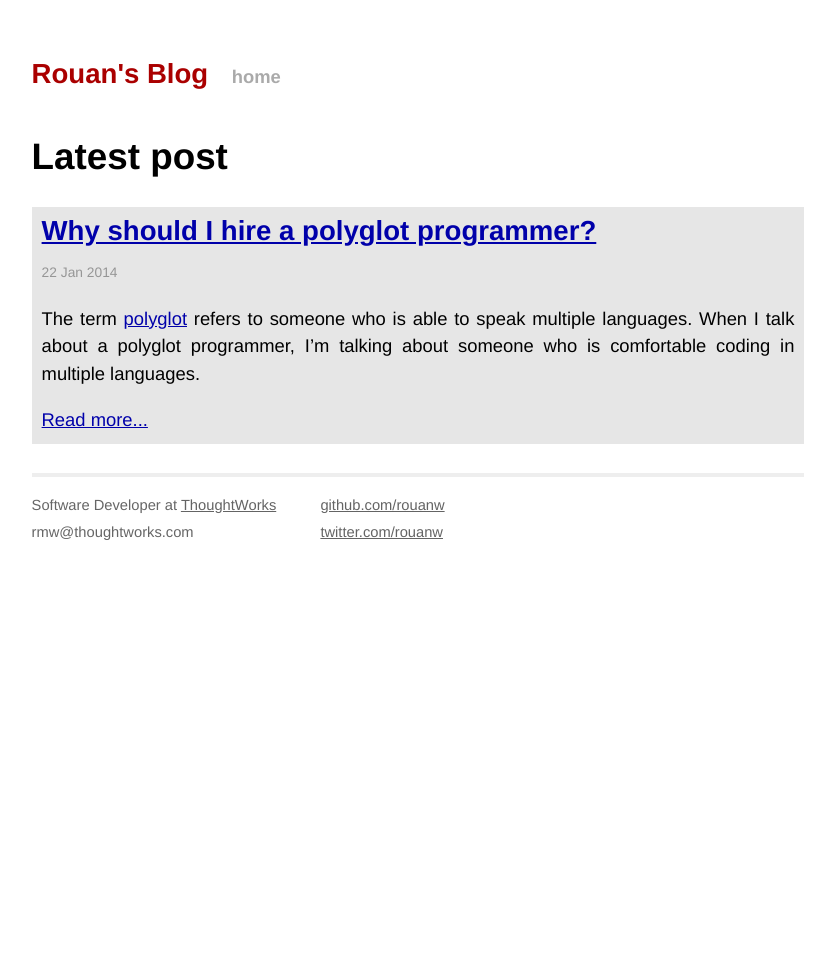
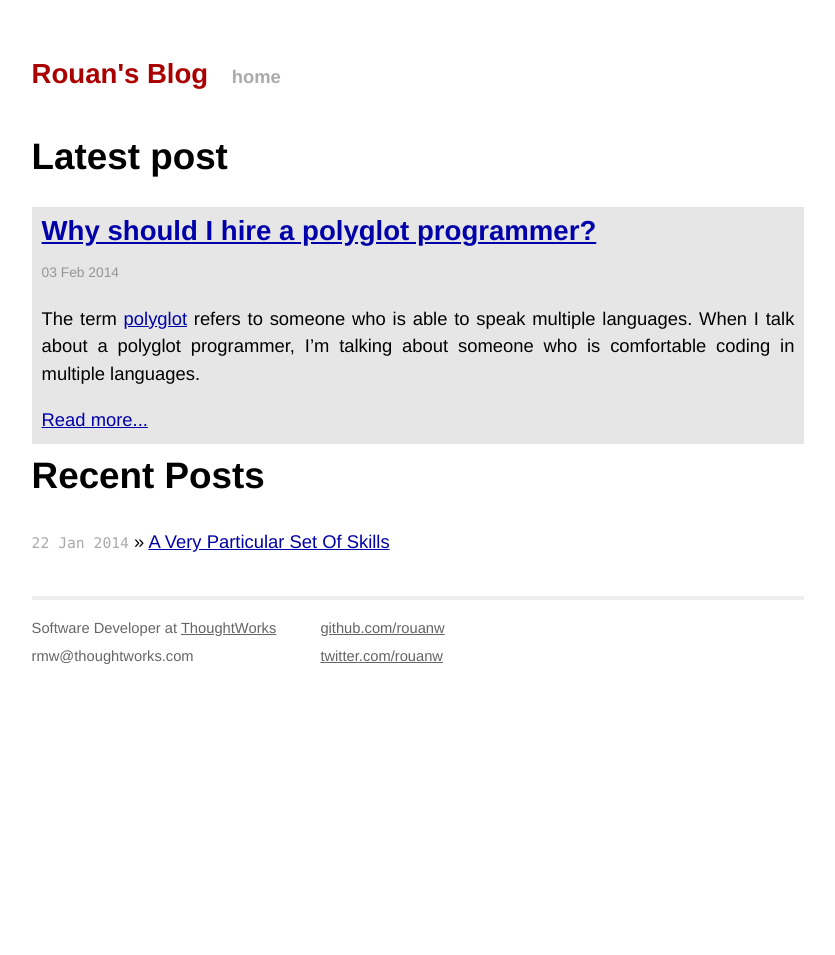
Before and after one commit to rouanw/rouanw.github.io, a Jekyll site: the page built from index.html, in a window 1280 px wide. Shown: the whole page, without its empty margins (222-1057 px from the left). Built offline with Jekyll 4.4.1, drawn with Linux system fonts in a browser that asks for light colours; Markdown is read by kramdown in place of the engine named in the settings.

Commit message:
added post for particular skills and link to it from polyglot p

```diff
--- /dev/null
+++ b/_posts/2014-01-22-a-very-particular-set-of-skills.md
@@ -0,0 +1 @@
+[particular set of skills](http://www.youtube.com/watch?v=B0hZ1KKpV54)
--- a/_posts/2014-01-22-why-should-i-hire-a-polyglot-programmer.md
+++ b/_posts/2014-02-03-why-should-i-hire-a-polyglot-programmer.md
@@ -16,7 +16,7 @@ on the CV in front of them, so when they see the CV that says
 	1 year Python experience
 	2 years Java experience
 
-they're concerned that the person doesn't have the skills required for the job. I'm going to argue that this reaction, although natural, is misguided. I say that the person with the second CV might well be a better developer on a C# project, despite having little or no C# experience. As you read on you'll see that I'm not talking about any developer who happens to know a few languages, but a particular kind of polyglot programmer (with a very [particular set of skills](http://www.youtube.com/watch?v=B0hZ1KKpV54)).
+they're concerned that the person doesn't have the skills required for the job. I'm going to argue that this reaction, although natural, is misguided. I say that the person with the second CV might well be a better developer on a C# project, despite having little or no C# experience. As you read on you'll see that I'm not talking about any developer who happens to know a few languages, but a particular kind of polyglot programmer (with a very [particular set of skills]({% post_url 2014-01-22-a-very-particular-set-of-skills %})).
 
 Let me set the scene. Your organisation's technology stack is .NET. Your development team is a group of seasoned .NET developers. Their experience ranges from about 5-15 years. Let's say you hire the person with the second CV. She has a number of years of experience under her belt, but no .NET experience at all.
 
--- a/index.html
+++ b/index.html
@@ -13,4 +13,13 @@ title: Rouan's blog
 			<a href="{{ post.url }}">Read more...</a>
 		{% endfor %}
 	</div>
+
+ 	<p class="recent">
+ 		<h1>Recent Posts</h1>
+ 			<ul class="posts">
+ 				{% for post in site.posts offset:1 %}
+ 					<li><span>{{ post.date | date_to_string }}</span> &raquo; <a href="{{ post.url }}">{{ post.title }}</a></li>
+ 				{% endfor %}
+ 			</ul>
+ 	</p>
 </div>
```
